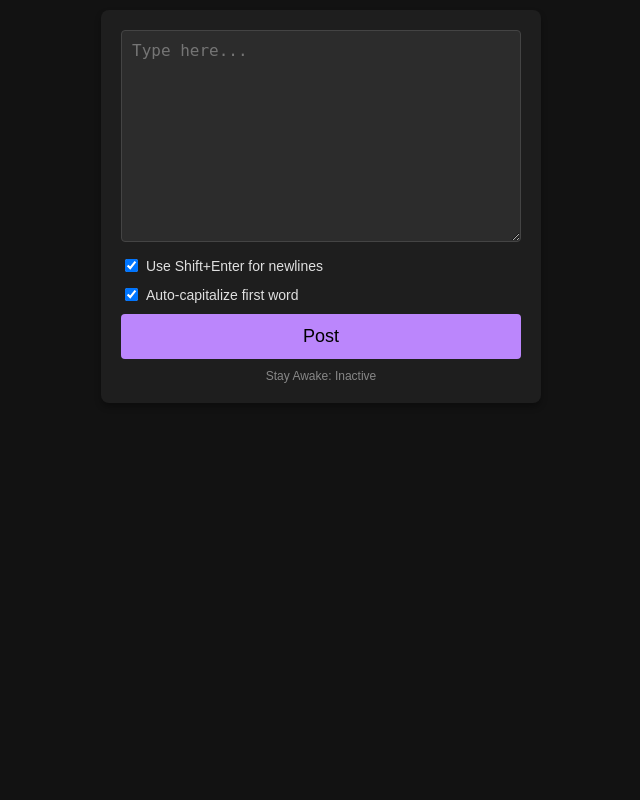
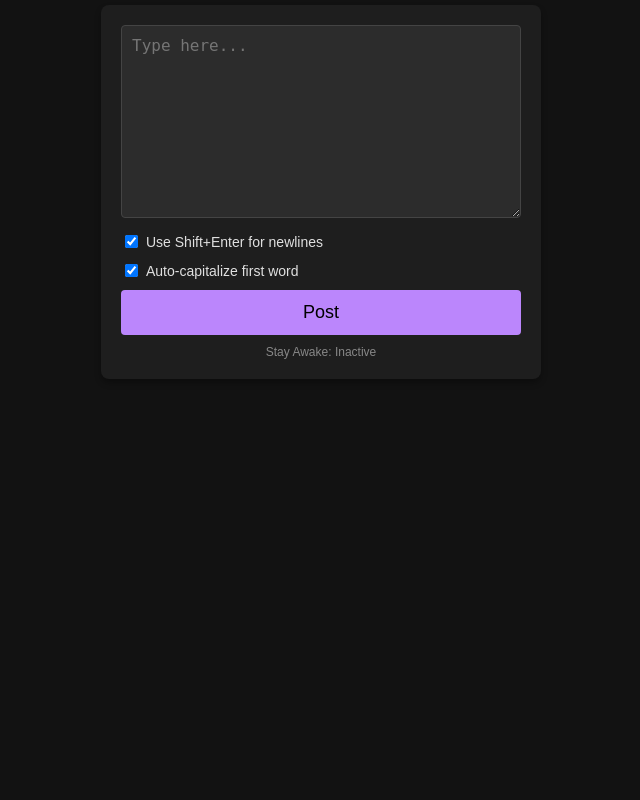
Before and after one commit to JoelEager/phone-keyboard, a Flask app: page / in a window 1280 px wide. Shown: the whole page, without its empty margins (319-959 px from the left). Run offline with Flask 3, Linux system fonts and the light colour scheme.

Commit message:
Adjust UI size

```diff
--- a/templates/index.html
+++ b/templates/index.html
@@ -12,7 +12,7 @@
             align-items: flex-start;
             min-height: 100vh;
             margin: 0;
-            padding-top: 10px;
+            padding-top: 5px;
             box-sizing: border-box;
             background-color: #121212;
         }
@@ -72,7 +72,7 @@
 </head>
 <body>
     <form action="/type" method="post">
-        <textarea id="message_text" name="text" rows="10" placeholder="Type here..." autocapitalize="sentences"></textarea><br>
+        <textarea id="message_text" name="text" rows="9" placeholder="Type here..." autocapitalize="sentences"></textarea><br>
         <div class="checkbox-container">
             <input type="checkbox" id="use_shift_enter" name="use_shift_enter" checked>
             <label for="use_shift_enter">Use Shift+Enter for newlines</label>
```
